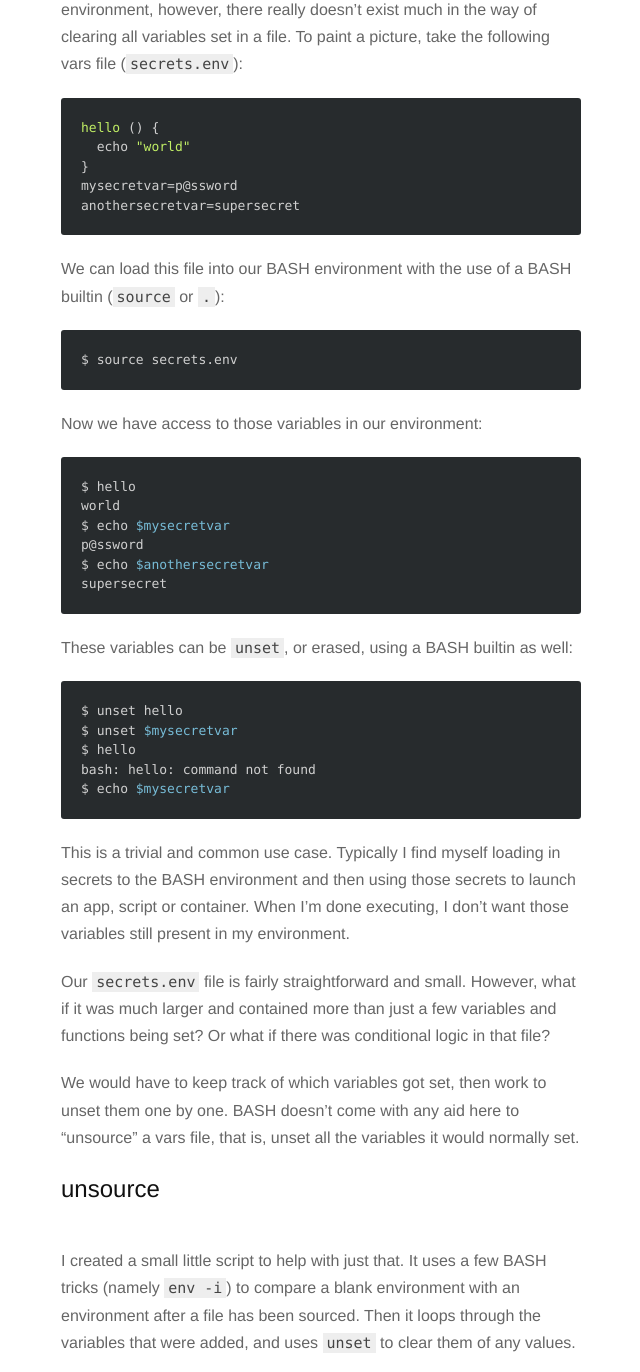
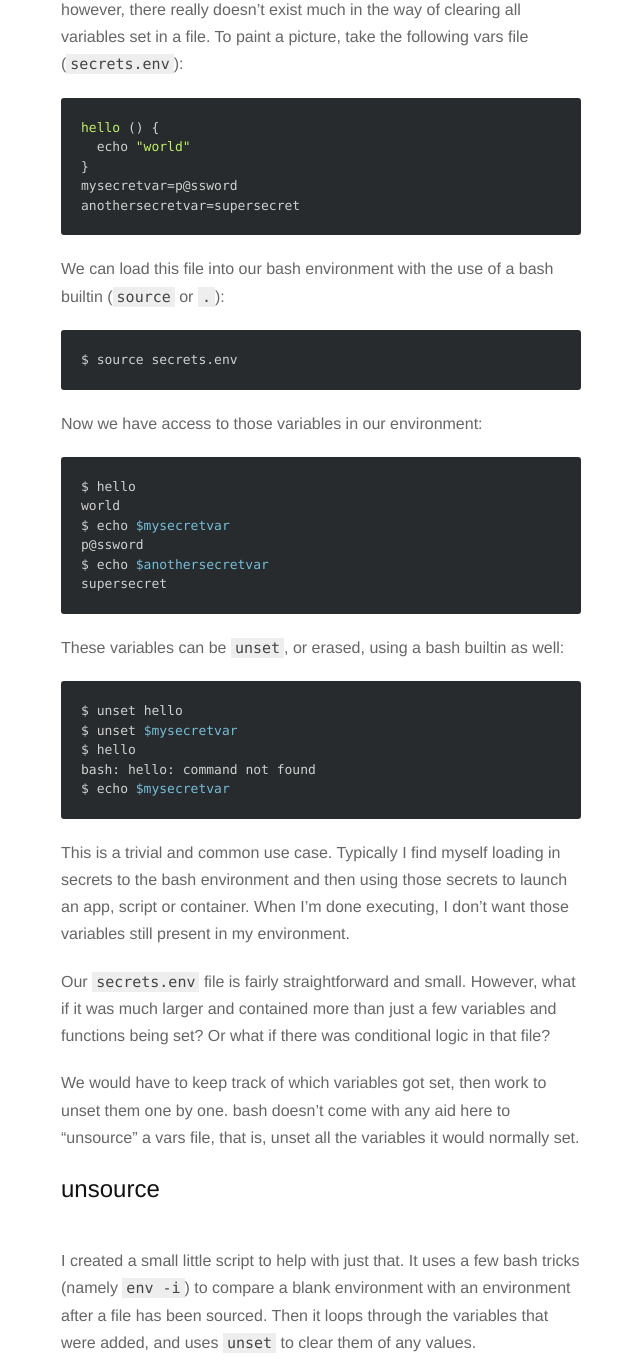
Before and after one commit to nextrevision/nextrevision.github.io, a Jekyll site: the page built from _posts/2015-11-13-unsourcing-vars-files-in-bash.md, in a window 1280 px wide and 1400 px high, scrolled down 408 px, cut to the strip 0-1372 px from the top of the window. Shown: the whole strip, without its empty margins (319-959 px from the left). Built offline with Jekyll 4.4.1, drawn with Linux system fonts in a browser that asks for light colours; nearby versions of some CDN libraries; Markdown is read by kramdown in place of the engine named in the settings; some of the changed text lies outside the part shown.

```diff
--- a/_posts/2015-11-13-unsourcing-vars-files-in-bash.md
+++ b/_posts/2015-11-13-unsourcing-vars-files-in-bash.md
@@ -1,12 +1,12 @@
 ---
-title:  "Unsourcing Vars Files in BASH"
+title:  "Unsourcing Vars Files in Bash"
 date:   2015-11-13
-description: Use BASH to unset variables in a given vars file
+description: Use bash to unset variables in a given vars file
 ---
 
 ## The Problem
 
-BASH has a nifty builtin for loading variables into the current environment, however, there really doesn't exist much in the way of clearing all variables set in a file. To paint a picture, take the following vars file (`secrets.env`):
+Bash has a nifty builtin for loading variables into the current environment, however, there really doesn't exist much in the way of clearing all variables set in a file. To paint a picture, take the following vars file (`secrets.env`):
 
 {% highlight bash %}
 hello () {
@@ -16,7 +16,7 @@ mysecretvar=p@ssword
 anothersecretvar=supersecret
 {% endhighlight %}
 
-We can load this file into our BASH environment with the use of a BASH builtin (`source` or `.`):
+We can load this file into our bash environment with the use of a bash builtin (`source` or `.`):
 
 {% highlight bash %}
 $ source secrets.env
@@ -33,7 +33,7 @@ $ echo $anothersecretvar
 supersecret
 {% endhighlight %}
 
-These variables can be `unset`, or erased, using a BASH builtin as well:
+These variables can be `unset`, or erased, using a bash builtin as well:
 
 {% highlight bash %}
 $ unset hello
@@ -44,15 +44,15 @@ $ echo $mysecretvar
 
 {% endhighlight %}
 
-This is a trivial and common use case. Typically I find myself loading in secrets to the BASH environment and then using those secrets to launch an app, script or container. When I'm done executing, I don't want those variables still present in my environment.
+This is a trivial and common use case. Typically I find myself loading in secrets to the bash environment and then using those secrets to launch an app, script or container. When I'm done executing, I don't want those variables still present in my environment.
 
 Our `secrets.env` file is fairly straightforward and small. However, what if it was much larger and contained more than just a few variables and functions being set? Or what if there was conditional logic in that file?
 
-We would have to keep track of which variables got set, then work to unset them one by one. BASH doesn't come with any aid here to "unsource" a vars file, that is, unset all the variables it would normally set.
+We would have to keep track of which variables got set, then work to unset them one by one. bash doesn't come with any aid here to "unsource" a vars file, that is, unset all the variables it would normally set.
 
 ## unsource
 
-I created a small little script to help with just that. It uses a few BASH tricks (namely `env -i`) to compare a blank environment with an environment after a file has been sourced. Then it loops through the variables that were added, and uses `unset` to clear them of any values.
+I created a small little script to help with just that. It uses a few bash tricks (namely `env -i`) to compare a blank environment with an environment after a file has been sourced. Then it loops through the variables that were added, and uses `unset` to clear them of any values.
 
 {% gist nextrevision/3f1583eea12017f0838f unsource.sh %}
 
@@ -69,7 +69,7 @@ $ echo $mysecretvar
 
 {% endhighlight %}
 
-So this may seem a little wonky, but what we did was `source` the `unsource.sh` script. This tells BASH to execute all commands in the `unsource.sh` file in the current environment, instead of a child environment. By doing this, we can execute `unset` commands just as though we were in the parent environment. The other thing to note is that `source` is taking two arguments, the first is the script/file (in our case `unsource.sh`) and the second are any arguments to that script/file which will be used as positional arguments. Because of this, we are able to pass `secrets.env` as a positional argument to `unsource.sh` and everything will work as expected.
+So this may seem a little wonky, but what we did was `source` the `unsource.sh` script. This tells bash to execute all commands in the `unsource.sh` file in the current environment, instead of a child environment. By doing this, we can execute `unset` commands just as though we were in the parent environment. The other thing to note is that `source` is taking two arguments, the first is the script/file (in our case `unsource.sh`) and the second are any arguments to that script/file which will be used as positional arguments. Because of this, we are able to pass `secrets.env` as a positional argument to `unsource.sh` and everything will work as expected.
 
 ## Aliasing FTW
 
```
